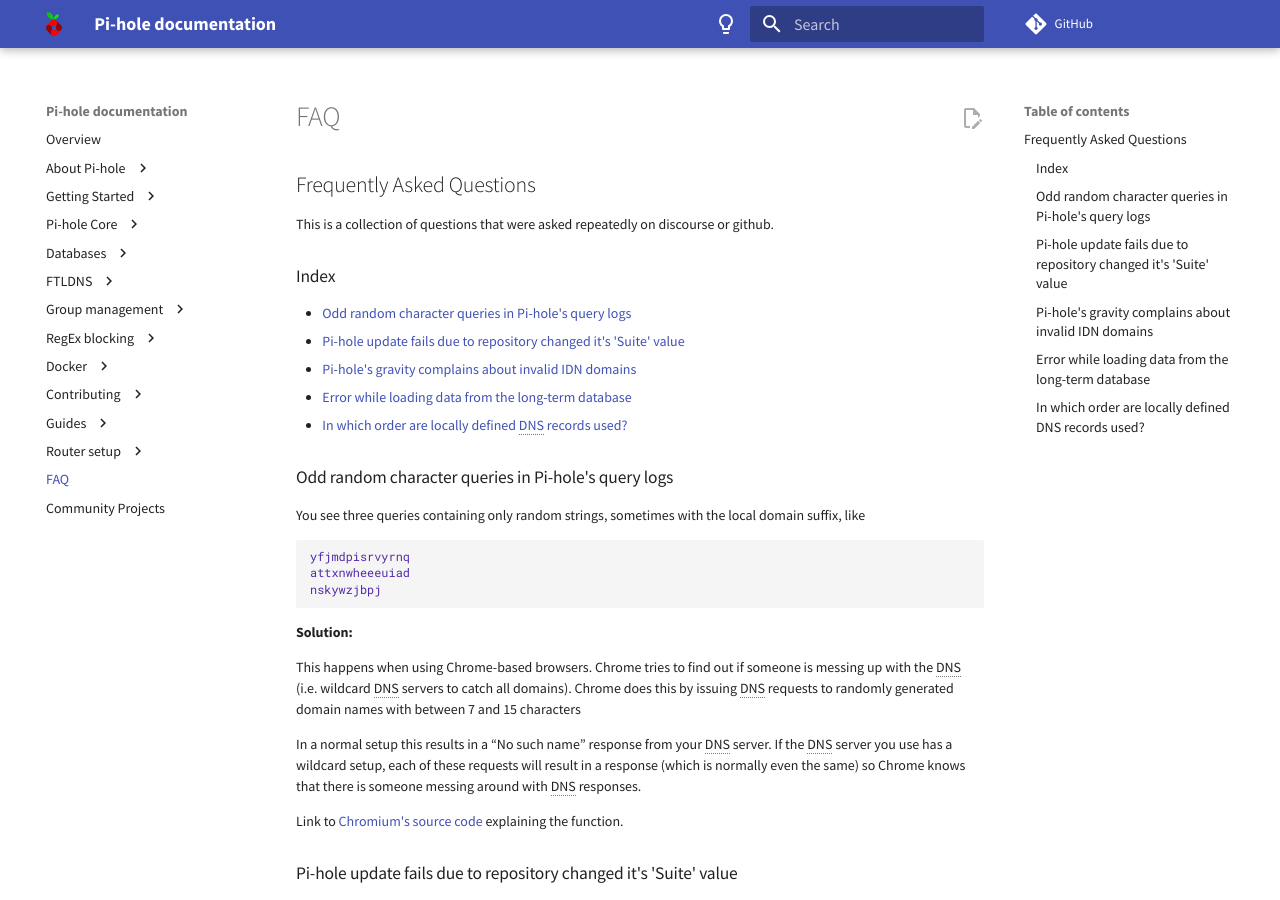
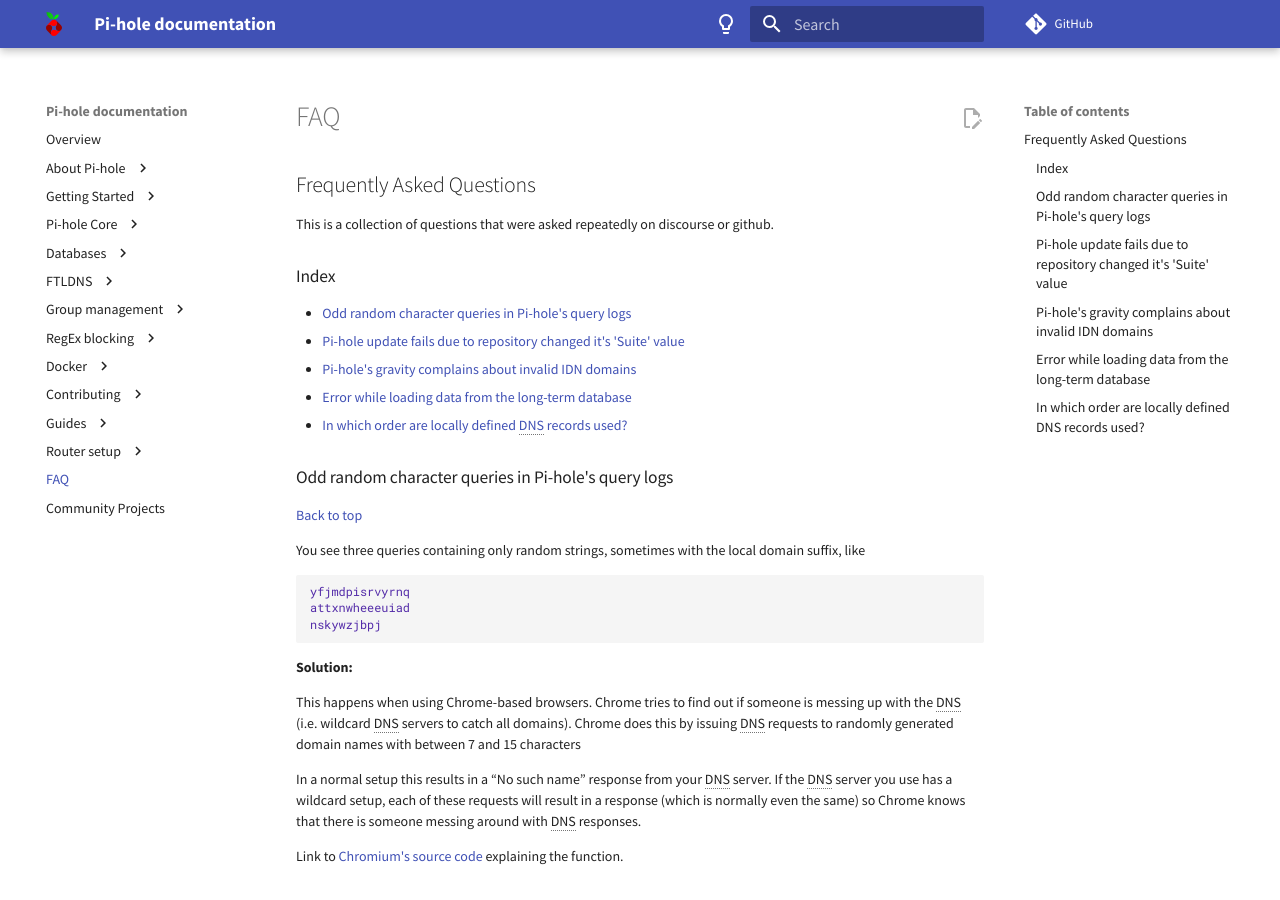
Before and after one commit to pi-hole/docs, an MkDocs documentation site: the page built from docs/main/faq.md, in a window 1280 px wide and 900 px high. Built offline with MkDocs 1.6.1 and Material for MkDocs 9.7.7, drawn with Linux system fonts in a browser that asks for light colours; comment, search, counter and statistics services are not loaded.

Commit message:
Update faq.md
Signed-off-by: Chris L <github@holosys.co.uk>

```diff
--- a/docs/main/faq.md
+++ b/docs/main/faq.md
@@ -11,6 +11,7 @@
 - [In which order are locally defined DNS records used?](#in-which-order-are-locally-defined-dns-records-used)
 
 ### Odd random character queries in Pi-hole's query logs
+[Back to top](#index)
 
 You see three queries containing only random strings, sometimes with the local domain suffix, like
 
```
